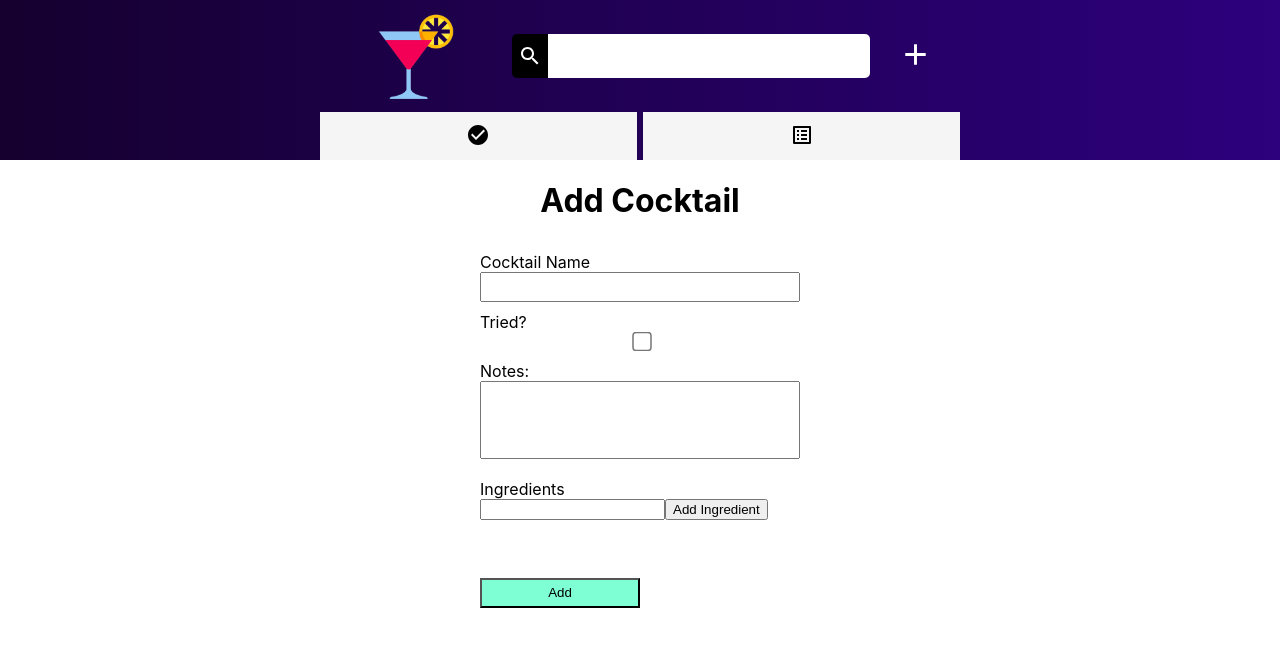
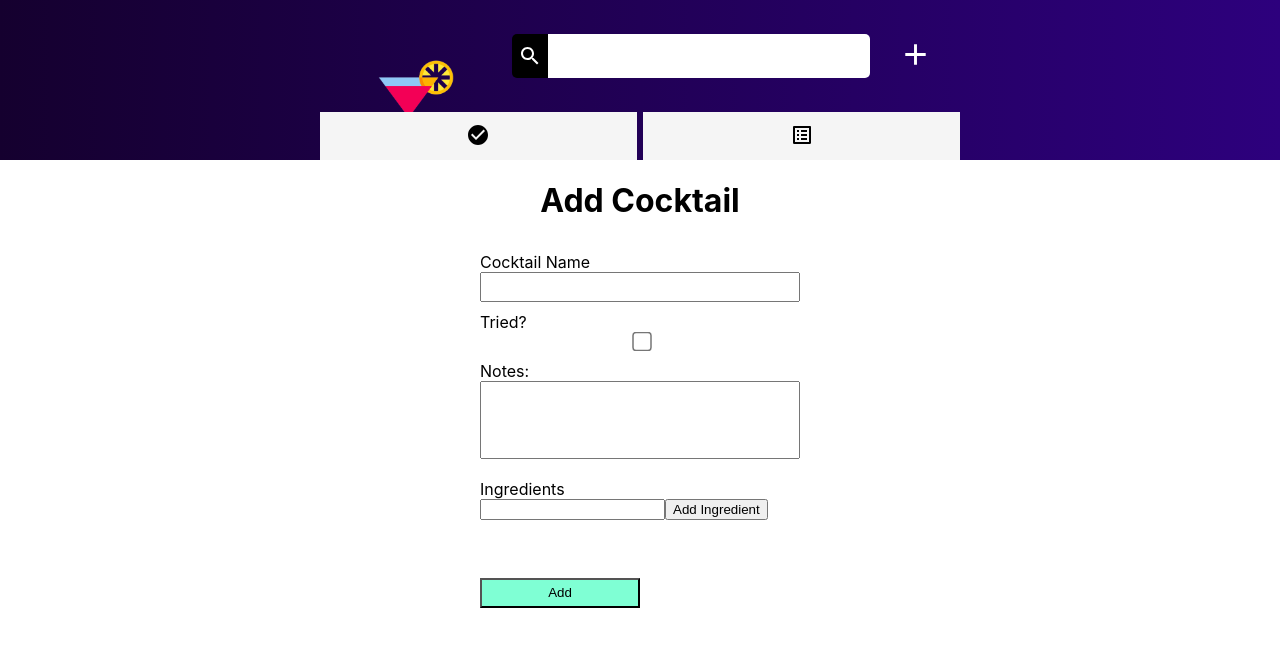
Before and after one commit to Lenoms/cocktails, a React (Create React App) app: page /cocktails/create in a window 1280 px wide. Shown: the top 646 px of the page. Built offline with nearby package versions, Linux system fonts and the light colour scheme.

Commit message:
QOL Changes

```diff
--- a/src/components/Navbar.css
+++ b/src/components/Navbar.css
@@ -3,6 +3,7 @@
     justify-content: center;
     align-items: center;
     height: 30%;
+    z-index: 10;
 }
 
 @media (min-width: 600px) {
--- a/src/components/TitleSearchAddBar.css
+++ b/src/components/TitleSearchAddBar.css
@@ -4,18 +4,22 @@
     align-items: center;
     color: white;
     justify-content: space-between;
+    position: relative;
 }
 
 .image-container{
+    position: relative;
     height: 100%;
     width: 30%;
     display: flex;
-    align-items: center;
+    align-items: flex-end;
     justify-content: center;
+    z-index: 0;
 }
 
 .image-container img {
     height: 80%;
+    z-index: 0;
 }
 
 @media (min-width: 600px) {
--- a/src/components/TitleSearchAddBar.js
+++ b/src/components/TitleSearchAddBar.js
@@ -2,19 +2,33 @@ import React from "react";
 import AddButton from "../components/AddButton";
 import "./TitleSearchAddBar.css";
 import SearchIcon from "@mui/icons-material/Search";
+import { motion } from "framer-motion";
+import { useState } from "react";
 
 function TitleSearchAddBar() {
+  const [isLow, setIsLow] = useState(true);
   function submitSearch(e) {
     e.preventDefault();
     let searchQuery = document.getElementById("search-bar-input").value;
     console.log(searchQuery);
   }
+
+  const variants = {
+    low: { y: 35 },
+    high: { y: -15 },
+  };
   return (
     <div className="title-search-add">
-      <div className="image-container">
+      <motion.div
+        className="image-container"
+        animate={isLow ? "low" : "high"}
+        variants={variants}
+        transition={{ type: "spring" }}
+        onClick={() => setIsLow(!isLow)}
+      >
         {" "}
         <img src={process.env.PUBLIC_URL + "/cocktail.png"} />
-      </div>
+      </motion.div>
       <div className="search-add">
         <div className="search-bar">
           <div className="search-icon-box" onClick={submitSearch}>
@@ -24,7 +38,11 @@ function TitleSearchAddBar() {
             onSubmit={submitSearch}
             style={{ width: "90%", height: "100%" }}
           >
-            <input className="search-bar-input" id="search-bar-input"></input>
+            <input
+              autoComplete="off"
+              className="search-bar-input"
+              id="search-bar-input"
+            ></input>
           </form>
         </div>
         <AddButton></AddButton>
--- a/src/pages/CreateCocktail.js
+++ b/src/pages/CreateCocktail.js
@@ -81,6 +81,7 @@ function CreateCocktail() {
             type="text"
             id="cocktail-name"
             name="cocktail-name"
+            autoComplete="off"
           ></input>
           <p id="validation-message" hidden style={{ color: "red", margin: 0 }}>
             Cocktail name cannot be empty!
--- a/src/pages/Lists.css
+++ b/src/pages/Lists.css
@@ -2,6 +2,7 @@
     height: 80%;
     position: absolute;
     bottom: 0;
+    z-index: 10;
 }
 @media (min-width: 600px) {
     .list{
--- a/src/pages/UpdateCocktailInfo.js
+++ b/src/pages/UpdateCocktailInfo.js
@@ -109,6 +109,7 @@ function UpdateCocktailInfo({ location }) {
               id="cocktail-name"
               name="cocktail-name"
               defaultValue={cocktail.cocktailName}
+              autoComplete="off"
             ></input>
             <p
               id="validation-message"
```
